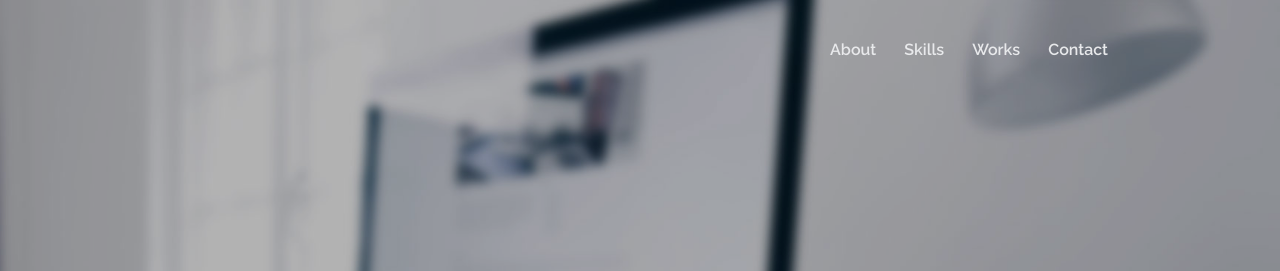
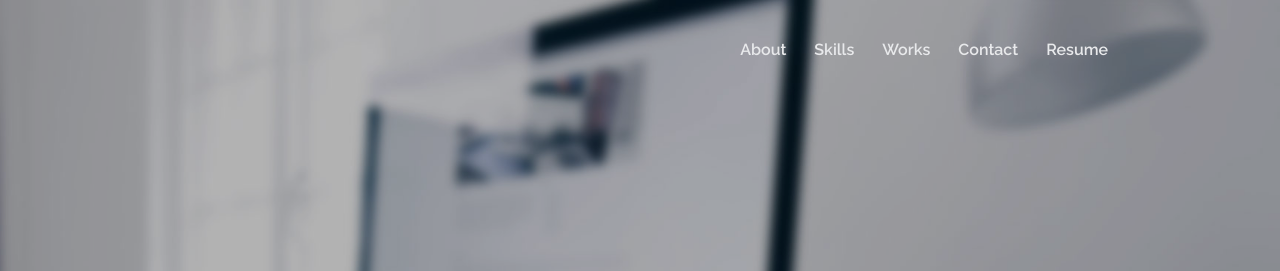
Before and after one commit to Hernanzavala1/portfolio, a plain HTML site: page index.html in a window 1280 px wide. Shown: the top 271 px of the page. Drawn offline with nearby package versions, Linux system fonts and the light colour scheme.

Commit message:
added my resume

```diff
--- a/index.html
+++ b/index.html
@@ -65,6 +65,7 @@
           <a class="navlink" data-scroll href="#skills">Skills</a>
           <a class="navlink" data-scroll href="#works">Works</a>
           <a class="navlink" data-scroll href="#contact">Contact</a>
+          <a class="navlink"  href="/assets/Resume/My Resume.pdf">Resume</a>
           <a class="mobileNavLink" href="https://github.com/mujdat/lorem-ipsum-single-page" title="GitHub"><i
               class="fa fa-github" aria-hidden="true"></i></a>
           <a class="mobileNavLink" data-scroll href="#about" title="About"><i class="fa fa-user-circle-o"
```
Also changed, not shown: 1 other file.
